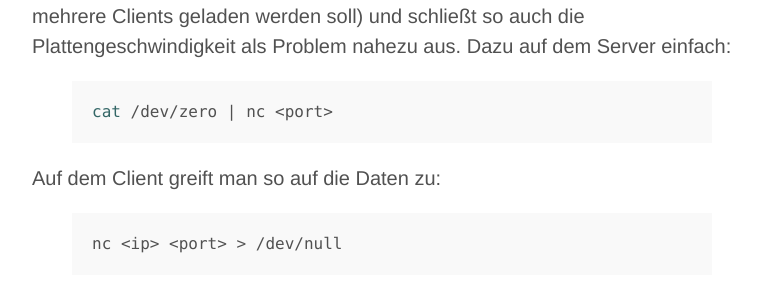
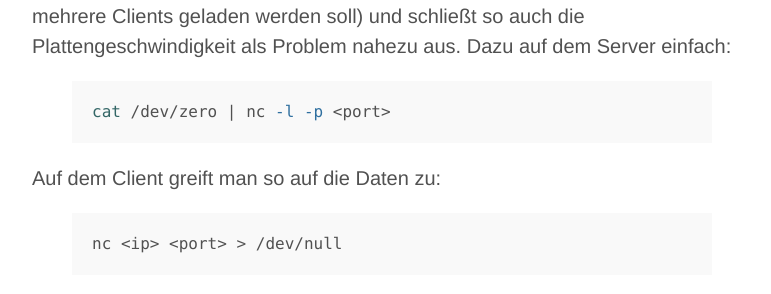
Before and after one commit to Flipez/flipez.github.io, a Jekyll site: the page built from _posts/2015-04-01-nc-nettest.md, in a window 1280 px wide. Shown: the part 687-981 px from the top of the page, without its empty margins (248-1019 px from the left). Built offline with Jekyll 4.4.1, drawn with Linux system fonts in a browser that asks for light colours.

Commit message:
fixed netcat command

```diff
--- a/_posts/2015-04-01-nc-nettest.md
+++ b/_posts/2015-04-01-nc-nettest.md
@@ -9,7 +9,7 @@ Man stellt über netcat einfach /dev/zero zur verfügung (ggf. mehrfach wenn auf
 
 
 {% highlight bash %}
-cat /dev/zero | nc <port>
+cat /dev/zero | nc -l -p <port>
 {% endhighlight %}
 
 Auf dem Client greift man so auf die Daten zu:
```
